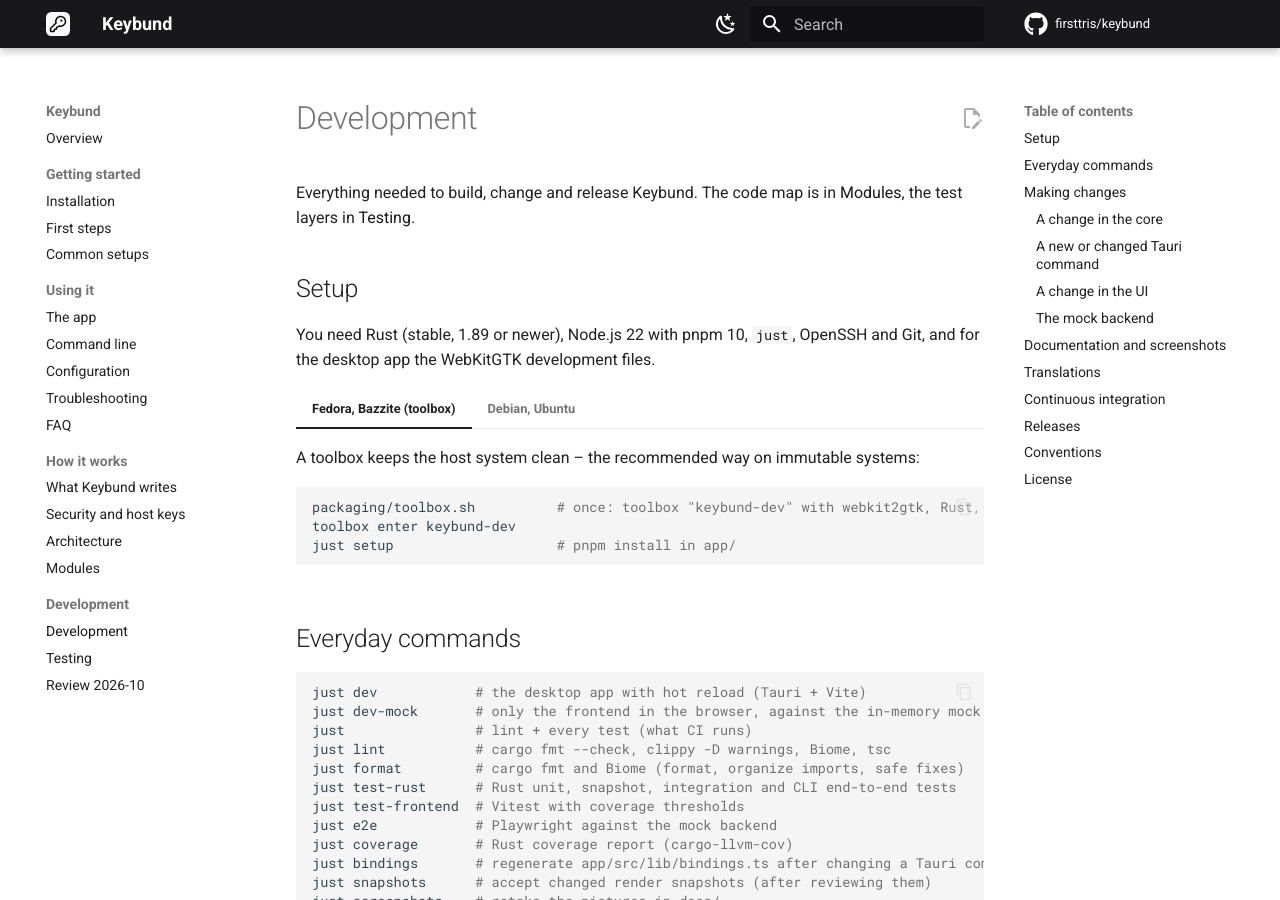
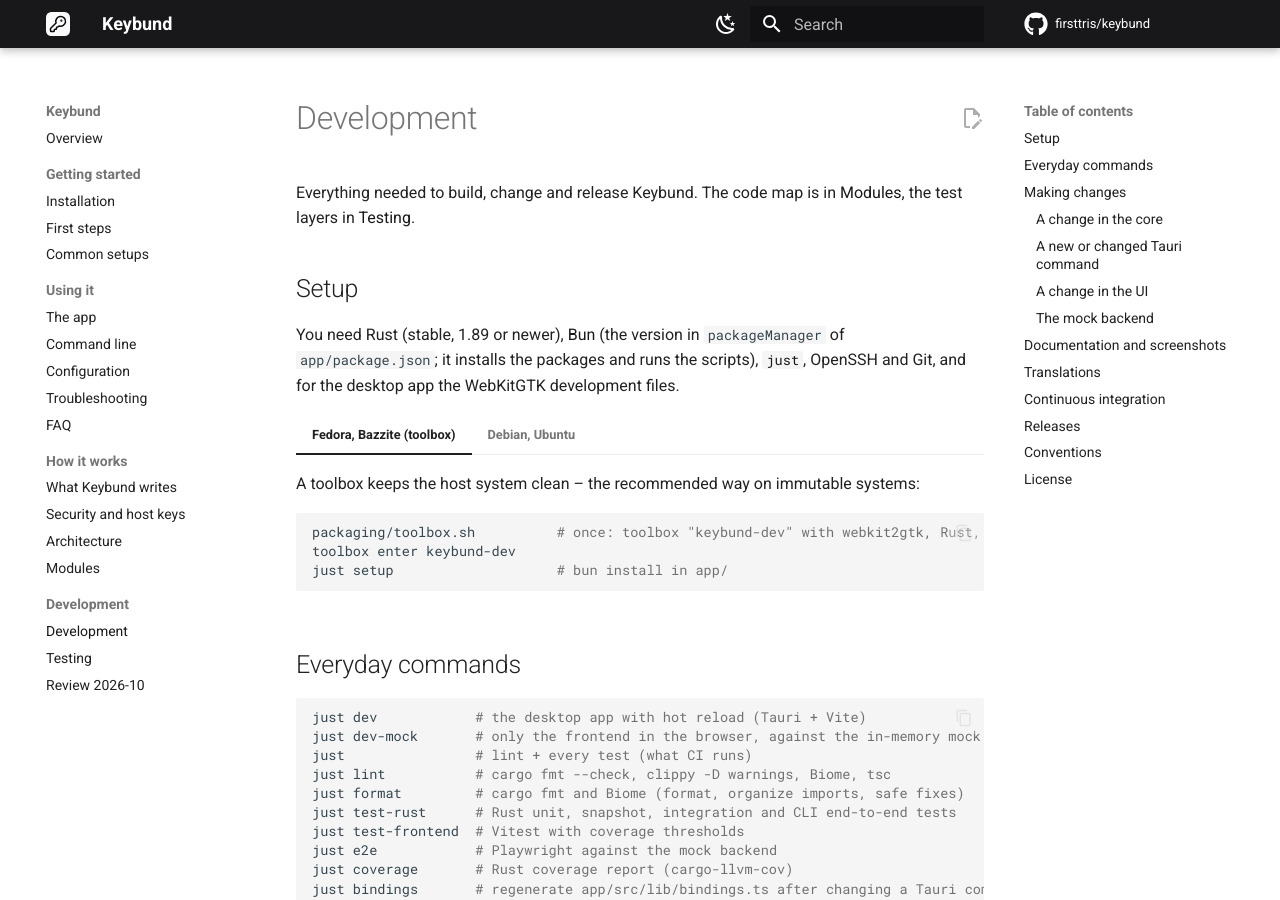
Before and after one commit to firsttris/keybund, an MkDocs documentation site: the page built from docs/development.md, in a window 1280 px wide and 900 px high. Built offline with MkDocs 1.6.1 and Material for MkDocs 9.7.7, drawn with Linux system fonts in a browser that asks for light colours; comment, search, counter and statistics services are not loaded; some of the changed text lies outside the part shown.

Commit message:
Move the frontend from pnpm and Node to Bun (#14)
Co-Authored-By: Claude Opus 5.5 <noreply@anthropic.com>
Claude-Session: https://claude.ai/code/session_01Y3rdfbWb1xDUdPRng7TX9Z

````diff
--- a/docs/development.md
+++ b/docs/development.md
@@ -5,7 +5,8 @@ the test layers in [Testing](testing.md).
 
 ## Setup
 
-You need Rust (stable, 1.89 or newer), Node.js 22 with pnpm 10, [`just`](https://github.com/casey/just),
+You need Rust (stable, 1.89 or newer), [Bun](https://bun.sh) (the version in `packageManager` of
+`app/package.json`; it installs the packages and runs the scripts), [`just`](https://github.com/casey/just),
 OpenSSH and Git, and for the desktop app the WebKitGTK development files.
 
 === "Fedora, Bazzite (toolbox)"
@@ -13,9 +14,9 @@ OpenSSH and Git, and for the desktop app the WebKitGTK development files.
     A toolbox keeps the host system clean – the recommended way on immutable systems:
 
     ```sh
-    packaging/toolbox.sh          # once: toolbox "keybund-dev" with webkit2gtk, Rust, Node, pnpm, just
+    packaging/toolbox.sh          # once: toolbox "keybund-dev" with webkit2gtk, Rust, Bun, just
     toolbox enter keybund-dev
-    just setup                    # pnpm install in app/
+    just setup                    # bun install in app/
     ```
 
 === "Debian, Ubuntu"
@@ -112,7 +113,7 @@ written) and `hostKeyError` (`host_key_check` fails with that error kind).
 The app speaks English and German. All texts live in two catalogs, **`app/messages/de.json`** and
 **`app/messages/en.json`** ([inlang message format](https://inlang.com/m/reootnfj/plugin-inlang-messageFormat)),
 compiled by [Paraglide JS](https://inlang.com/m/gerre34r/library-inlang-paraglideJs) into typed
-functions in `app/src/paraglide` (generated, not committed; `pnpm i18n` or any Vite run compiles them).
+functions in `app/src/paraglide` (generated, not committed; `bun run i18n` or any Vite run compiles them).
 
 - **Frontend texts**: `m.key()` in components – `m.settings_language()`, `m.home_connected({ when })`.
   Plurals are message variants on the input `n`; `rich(m.key, { name: <b>…</b> })` puts elements into
@@ -130,7 +131,7 @@ functions in `app/src/paraglide` (generated, not committed; `pnpm i18n` or any V
   `e2e/i18n.spec.ts` walks the English app looking for German left behind.
 
 To add a text: add the key to both catalogs (`area_name`, e.g. `settings_languageHint`), use it, run
-`pnpm test`. To add a language: add it to `locales` in `app/project.inlang/settings.json`, create
+`bun run test` in `app/`. To add a language: add it to `locales` in `app/project.inlang/settings.json`, create
 `app/messages/<lang>.json` with every key, extend `LANGS` and `systemLang()` in `src/lib/i18n.ts` and
 `Lang` in `crates/core/src/i18n.rs`.
 
@@ -145,7 +146,7 @@ To add a text: add the key to both catalogs (`area_name`, e.g. `settings_languag
 | Rust macOS | `clippy` and `cargo test --workspace` on macos-14, with Apple's `ssh` and `git` from `/usr/bin` first on `PATH` |
 | Rust coverage | `cargo llvm-cov`; core and CLI must stay above 85 % of lines |
 | Frontend | Biome (`biome check`), `tsc -b`, Vitest with coverage thresholds (90 % lines), `vite build` |
-| Playwright | every end-to-end flow on a desktop and a narrow viewport in Chromium and once more in WebKit (macOS' engine), in the official Playwright image of the version in `pnpm-lock.yaml` |
+| Playwright | every end-to-end flow on a desktop and a narrow viewport in Chromium and once more in WebKit (macOS' engine), in the official Playwright image of the version in `app/bun.lock`, the runner on Bun (`bun --bun playwright test`) |
 
 ## Releases
 
````
Also changed, not shown: other parts of docs/development.md (+1 -1 lines), docs/installation.md (+4 -4 lines), 15 other files.
